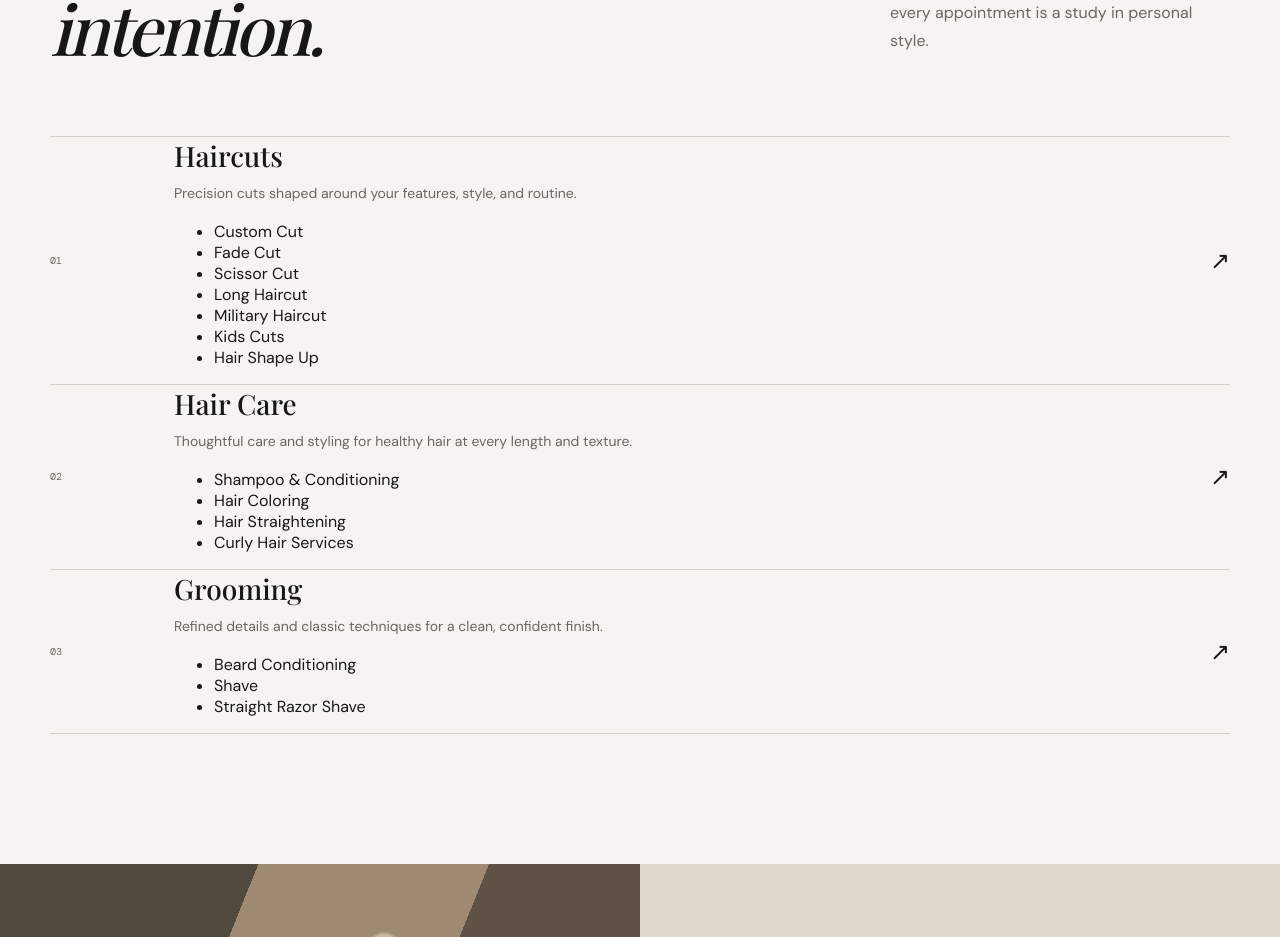
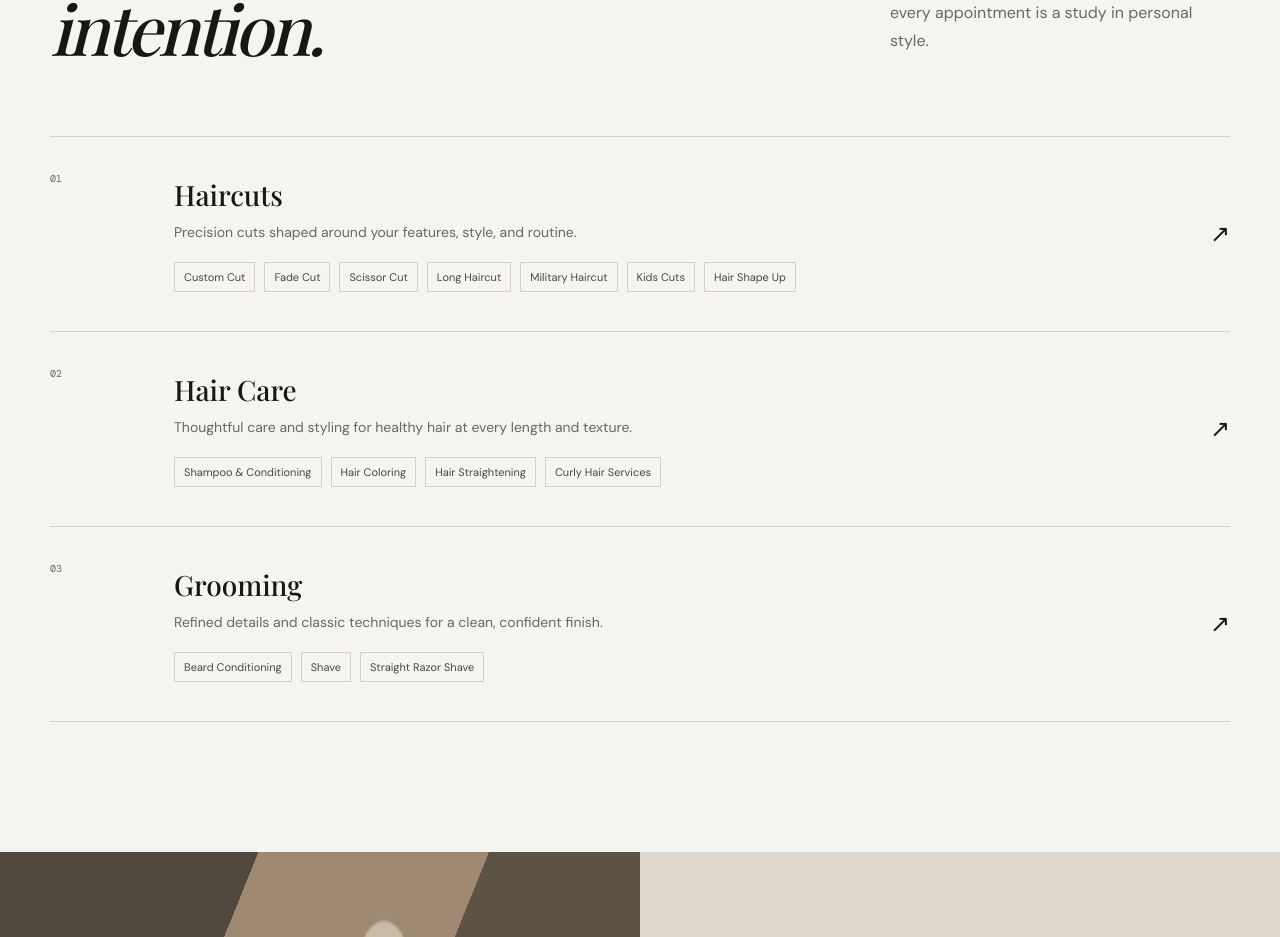
Before and after one commit to jesuscarvallo35/rey-hair-miami, a Next.js app: page / in a window 1280 px wide. Shown: the part 1034-1971 px from the top of the page. Built offline with nearby package versions, Linux system fonts and the light colour scheme; a web font is replaced by a local one.

Commit message:
Update globals.css

```diff
--- a/app/globals.css
+++ b/app/globals.css
@@ -39,3 +39,10 @@ h2 { margin-bottom: 0; font-size: clamp(2.75rem, 5.4vw, 5.2rem); line-height: .9
 .booking { padding: 130px 0; text-align: center; }.booking p:not(.eyebrow) { max-width: 420px; margin: 27px auto 32px; color: var(--muted); line-height: 1.7; }
 .footer { padding: 30px 0; background: var(--ink); color: white; }.footer__inner { display: flex; align-items: center; justify-content: space-between; gap: 20px; }.footer p,.footer a { margin: 0; color: rgba(255,255,255,.62); font-size: 10px; letter-spacing: .06em; }
 @media (max-width: 700px) { .shell { width: min(100% - 40px, 1180px); }.nav { min-height: 78px; }.menu-toggle { display: grid; gap: 6px; border: 0; background: none; padding: 10px 0 10px 10px; }.menu-toggle span { display: block; width: 23px; border-top: 1px solid white; }.nav__links { position: absolute; top: 77px; right: 0; left: 0; display: none; flex-direction: column; align-items: stretch; gap: 0; padding: 16px 20px 22px; background: #1d1c1a; }.nav__links--open { display: flex; }.nav__links > a { padding: 14px 0; }.nav__book { margin: 12px 0 0; text-align: center; }.hero { min-height: 720px; }.hero__scroll { display: none; }.section { padding: 90px 0; }.section-heading { display: block; margin-bottom: 48px; }.section-heading > p { margin-top: 28px; }.service { grid-template-columns: 46px 1fr auto; min-height: 160px; gap: 10px; }.service h3 { font-size: 24px; }.service p { font-size: 13px; }.studio,.location { grid-template-columns: 1fr; }.studio__visual { min-height: 480px; }.studio__content,.location__details { width: calc(100% - 40px); margin: 85px auto; }.review-grid { grid-template-columns: 1fr; margin-top: 43px; }.review { min-height: 235px; }.map-placeholder { min-height: 390px; }.booking { padding: 92px 0; }.footer__inner { flex-direction: column; align-items: flex-start; }.footer p { order: 3; }.footer { padding: 35px 0; } }
+
+
+.service { min-height: 195px; padding: 28px 0; }
+.service > span:first-child { align-self: start; padding-top: 7px; }
+.service p { margin-bottom: 18px; }
+.service__items { display: flex; flex-wrap: wrap; gap: 7px 9px; max-width: 680px; margin: 0; padding: 0; list-style: none; }
+.service__items li { padding: 7px 9px; border: 1px solid var(--line); color: #494742; font-size: 11px; }
```
